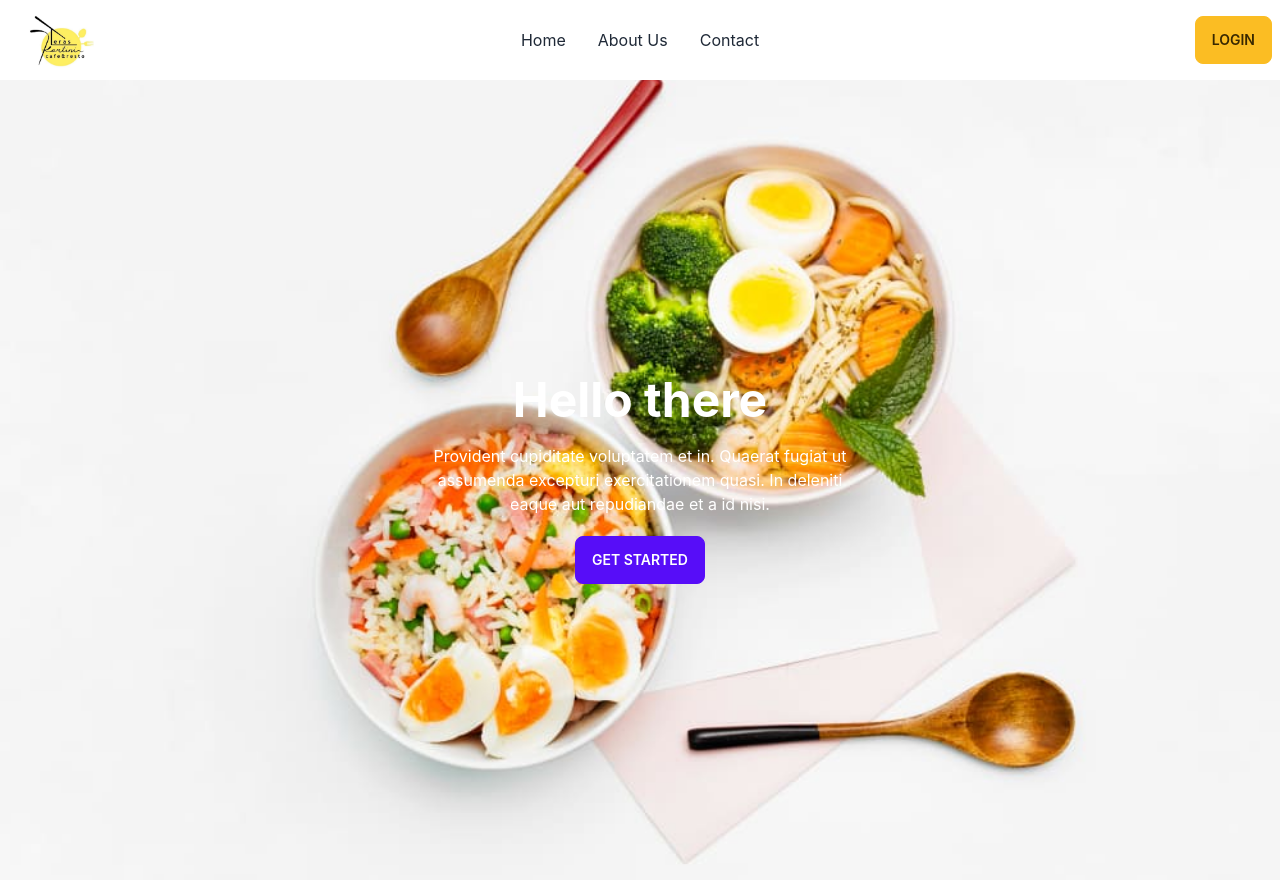
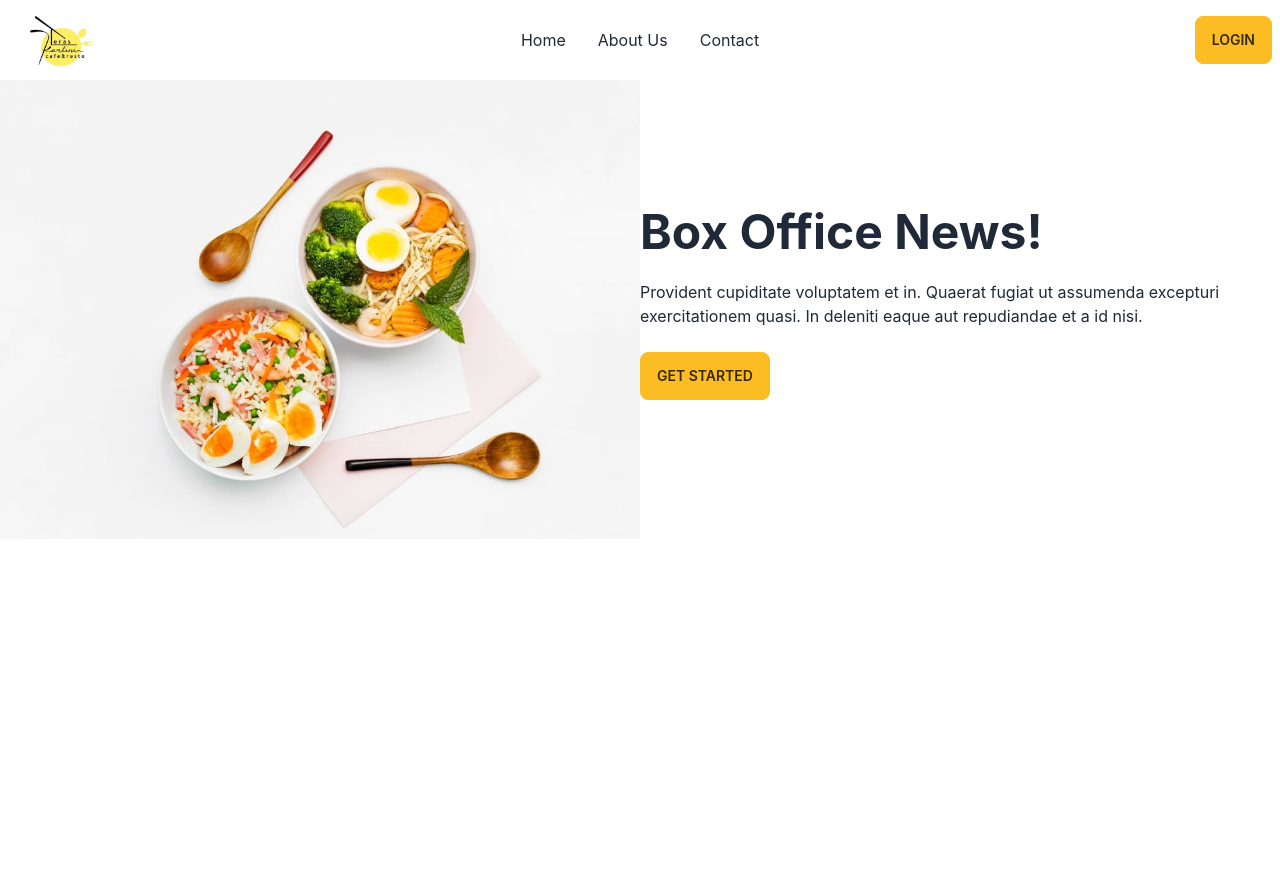
Before and after one commit to dindarahmadani/project-ta, a React (Create React App) app: page / in a window 1280 px wide. After the commit the page ends 800 px from the top, so only its background shows below. Built offline with nearby package versions, Linux system fonts and the light colour scheme.

Commit message:
fix: edit hero

```diff
--- a/src/components/pageGroup/Hero.js
+++ b/src/components/pageGroup/Hero.js
@@ -2,16 +2,18 @@ import React from 'react'
 
 function Hero() {
     return (
-        <div className="hero min-h-screen" style={{ backgroundImage: `url("/img/hero.jpg")` }}>
-            <div className="hero-overlay bg-opacity-0"></div>
-            <div className="hero-content text-center text-neutral-content">
-                <div className="max-w-md">
-                    <h1 className="mb-5 text-5xl font-bold">Hello there</h1>
-                    <p className="mb-5">Provident cupiditate voluptatem et in. Quaerat fugiat ut assumenda excepturi exercitationem quasi. In deleniti eaque aut repudiandae et a id nisi.</p>
-                    <button className="btn btn-primary">Get Started</button>
-                </div>
+
+        <div className='grid grid-cols-2'>
+            <img src='img/hero.jpg' alt='' className='h-250' />
+            <div className='py-32'>
+                <h1 className="text-5xl font-bold">Box Office News!</h1>
+                <p className="py-6">Provident cupiditate voluptatem et in. Quaerat fugiat ut assumenda excepturi exercitationem quasi. In deleniti eaque aut repudiandae et a id nisi.</p>
+                <button className="btn btn-warning">Get Started</button>
             </div>
+
+
         </div>
+
     )
 }
 
```
Also changed, not shown: public/img/hero.jpg, src/img/hero.jpg.
